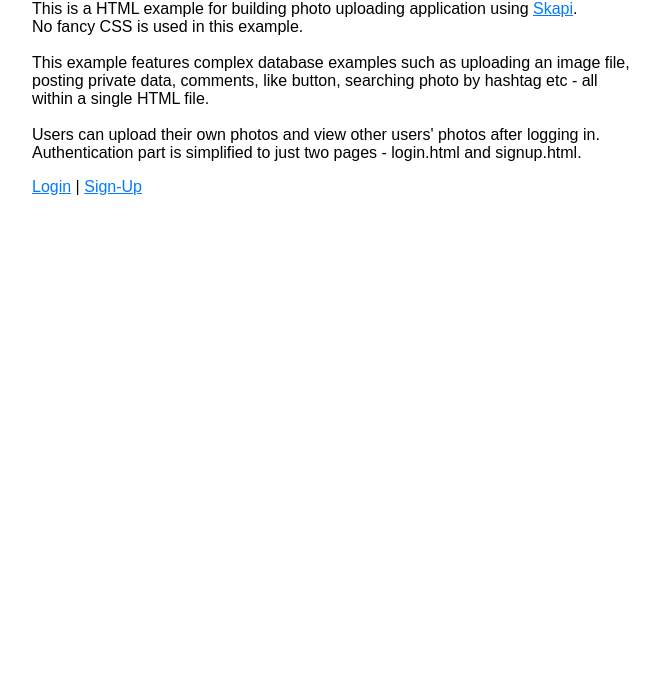
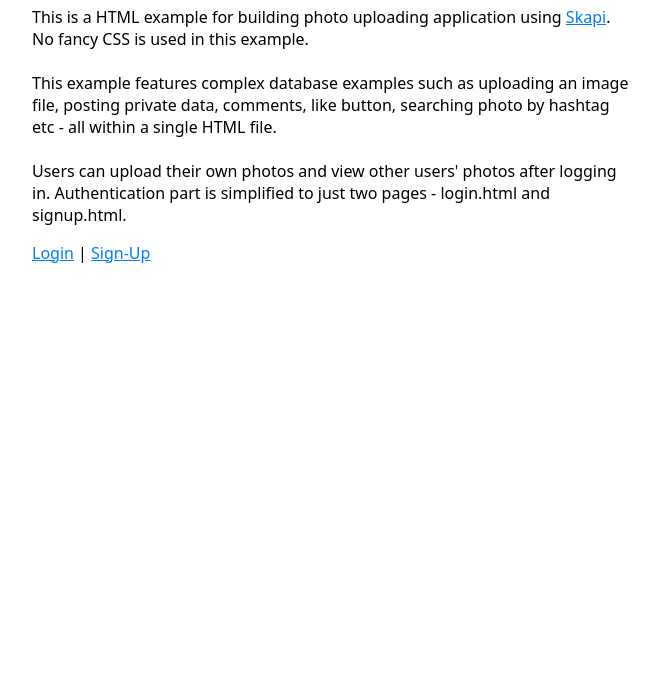
Before and after one commit to kkb75281/skapi-database-html-template, a website: page index.html in a window 1280 px wide. Shown: the part 108-800 px from the top of the page, without its empty margins (308-968 px from the left). Drawn offline with Linux system fonts and the light colour scheme; a script that the page names is missing.

Commit message:
style: update main styles for consistency and improved typography

```diff
--- a/main.css
+++ b/main.css
@@ -1,8 +1,8 @@
 main {
     max-width: 600px;
     margin: 0 auto;
-    padding: 20px;
-    font-family: Arial, sans-serif;
+    padding: 20px 0;
+    font-family: system-ui, -apple-system, BlinkMacSystemFont, 'Segoe UI', Roboto, Oxygen, Ubuntu, Cantarell, 'Open Sans', 'Helvetica Neue', sans-serif;
 }
 
 a {
```
